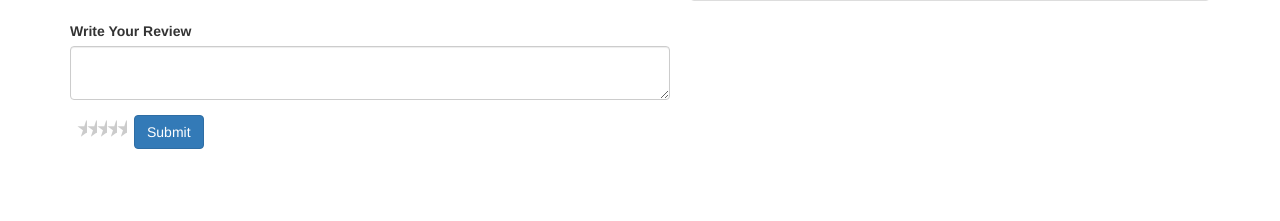
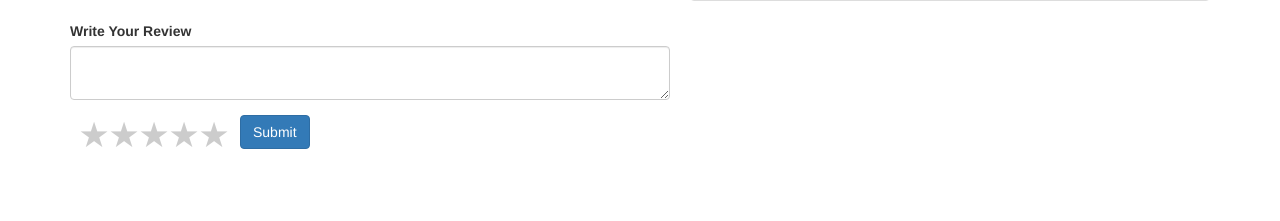
Before and after one commit to Kaleab-git/r8-books, a Flask app: template templates/ratebook.html in a window 1280 px wide. Shown: the part 368-589 px from the top of the page. Run offline with Flask 2, Linux system fonts and the light colour scheme; the template is opened without the code that fills it, so the values that code supplies are empty; some libraries are stand-ins or nearby versions.

Commit message:
fixed rating stars

```diff
--- a/static/css/ratebook.css
+++ b/static/css/ratebook.css
@@ -4,8 +4,8 @@
 }
 .rate {
     float: left;
-    height: 36px;
-    padding: 0 7px;
+    height: 46px;
+    padding: 0 10px;
 }
 .rate:not(:checked) > input {
     position:absolute;
@@ -13,11 +13,11 @@
 }
 .rate:not(:checked) > label {
     float:right;
-    width:0.5em;
+    width:1em;
     overflow:hidden;
     white-space:nowrap;
     cursor:pointer;
-    font-size:20px;
+    font-size:30px;
     color:#ccc;
 }
 .rate:not(:checked) > label:before {
```
Also changed, not shown: 4 other files.
